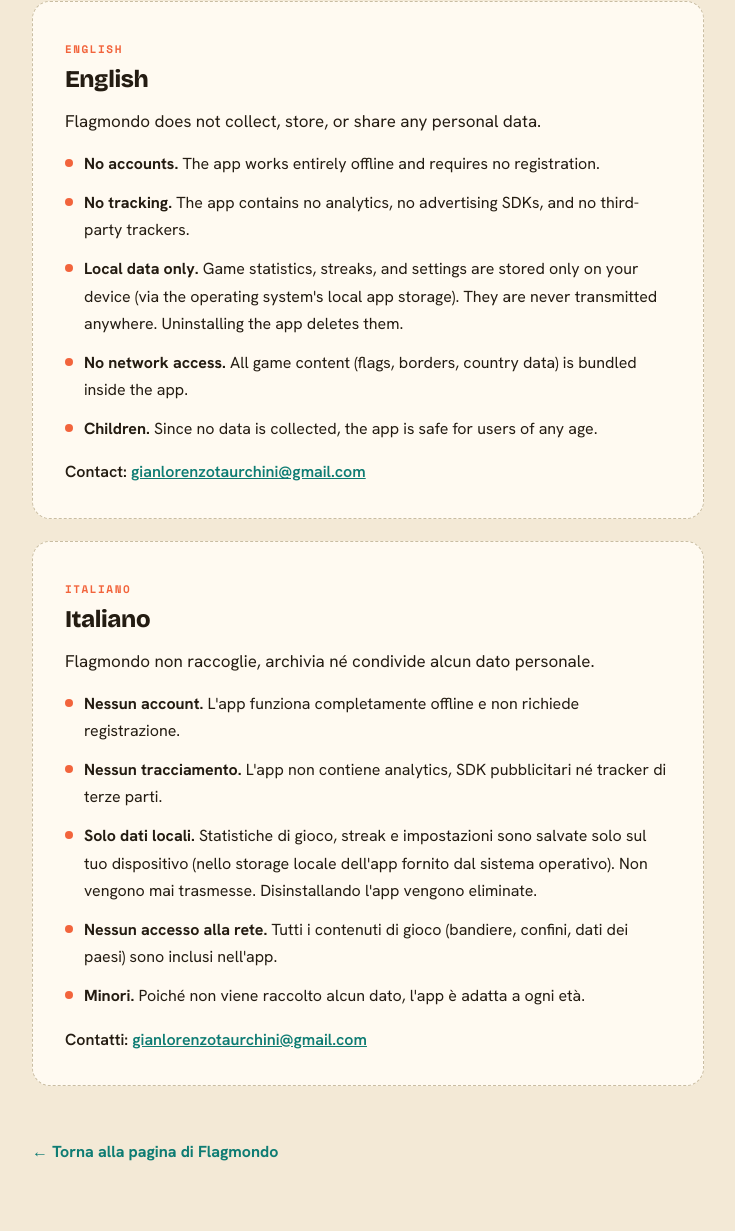
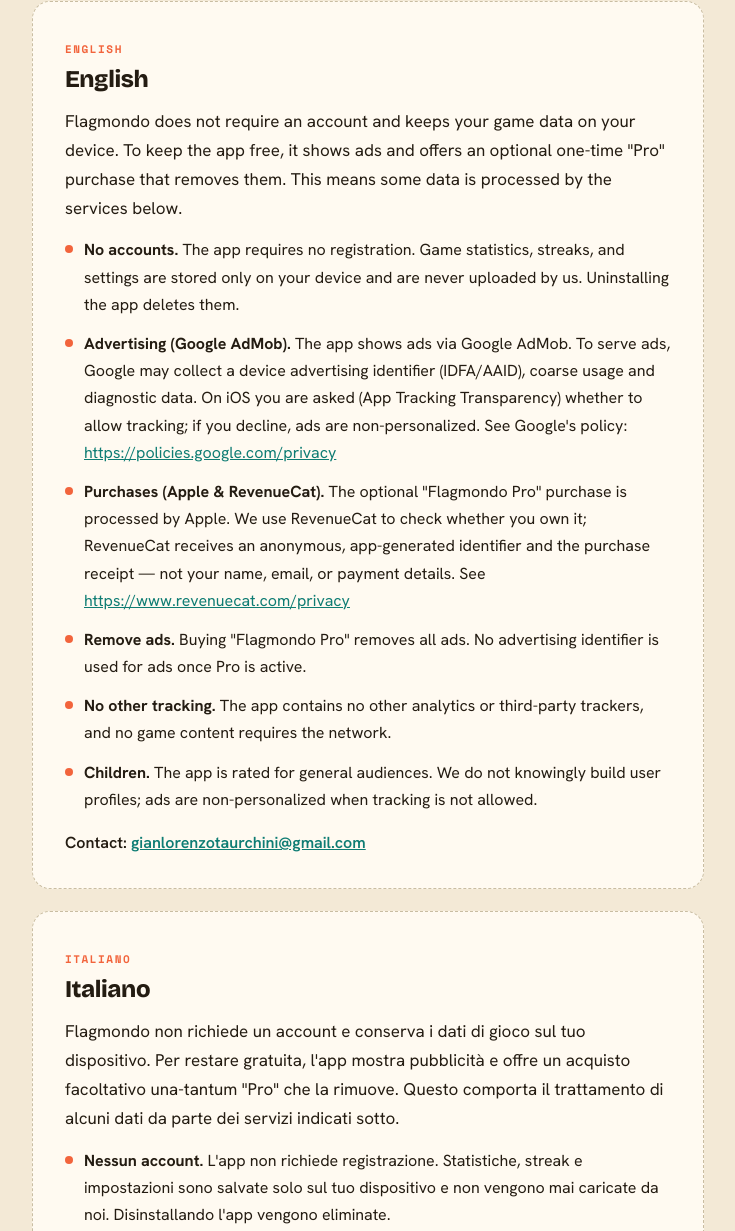
Before and after one commit to gialloos/gianlorenzotaurchini.com, a plain HTML site: page flagmondo/privacy/index.html in a window 1280 px wide. Shown: the part 283-1514 px from the top of the page, without its empty margins (272-1007 px from the left). Drawn offline with nearby package versions, Linux system fonts and the light colour scheme.

Commit message:
Flagmondo: app-ads.txt AdMob + privacy/copy aggiornati (pubblicità e Pro)

```diff
--- /dev/null
+++ b/app-ads.txt
@@ -0,0 +1 @@
+google.com, pub-7814471116505695, DIRECT, f08c47fec0942fa0
--- a/flagmondo/privacy/index.html
+++ b/flagmondo/privacy/index.html
@@ -5,7 +5,7 @@
   <meta name="viewport" content="width=device-width, initial-scale=1.0" />
   <title>Flagmondo — Privacy Policy</title>
 
-  <meta name="description" content="Privacy policy di Flagmondo: l'app non raccoglie, archivia né condivide alcun dato personale. Funziona offline, senza account, senza tracciamento. EN + IT." />
+  <meta name="description" content="Privacy policy di Flagmondo: nessun account, dati di gioco salvati sul dispositivo. Pubblicità Google AdMob e acquisto facoltativo Pro. EN + IT." />
   <meta name="author" content="Gianlorenzo Taurchini" />
   <meta name="robots" content="index, follow" />
   <link rel="canonical" href="https://gianlorenzotaurchini.com/flagmondo/privacy/" />
@@ -13,7 +13,7 @@
   <meta property="og:type" content="article" />
   <meta property="og:url" content="https://gianlorenzotaurchini.com/flagmondo/privacy/" />
   <meta property="og:title" content="Flagmondo — Privacy Policy" />
-  <meta property="og:description" content="Flagmondo non raccoglie alcun dato personale. Offline, senza account, senza tracciamento." />
+  <meta property="og:description" content="Flagmondo: nessun account, dati sul dispositivo. Pubblicità AdMob e acquisto facoltativo Pro." />
   <meta property="og:image" content="https://gianlorenzotaurchini.com/flagmondo/img/og.png" />
   <meta name="twitter:card" content="summary" />
 
@@ -82,20 +82,21 @@
   <main>
     <span class="kicker">DOCUMENTO · RISERVATEZZA</span>
     <h1>Flagmondo — Privacy Policy</h1>
-    <p class="updated">Last updated: 2026-06-27 · Ultimo aggiornamento: 27/06/2026</p>
+    <p class="updated">Last updated: 2026-07-09 · Ultimo aggiornamento: 09/07/2026</p>
     <div class="perf"></div>
 
     <!-- ENGLISH -->
     <section class="lang" lang="en">
       <span class="tag">English</span>
       <h2>English</h2>
-      <p class="lead">Flagmondo does not collect, store, or share any personal data.</p>
+      <p class="lead">Flagmondo does not require an account and keeps your game data on your device. To keep the app free, it shows ads and offers an optional one-time "Pro" purchase that removes them. This means some data is processed by the services below.</p>
       <ul>
-        <li><span class="dot" aria-hidden="true"></span><span><b>No accounts.</b> The app works entirely offline and requires no registration.</span></li>
-        <li><span class="dot" aria-hidden="true"></span><span><b>No tracking.</b> The app contains no analytics, no advertising SDKs, and no third-party trackers.</span></li>
-        <li><span class="dot" aria-hidden="true"></span><span><b>Local data only.</b> Game statistics, streaks, and settings are stored only on your device (via the operating system's local app storage). They are never transmitted anywhere. Uninstalling the app deletes them.</span></li>
-        <li><span class="dot" aria-hidden="true"></span><span><b>No network access.</b> All game content (flags, borders, country data) is bundled inside the app.</span></li>
-        <li><span class="dot" aria-hidden="true"></span><span><b>Children.</b> Since no data is collected, the app is safe for users of any age.</span></li>
+        <li><span class="dot" aria-hidden="true"></span><span><b>No accounts.</b> The app requires no registration. Game statistics, streaks, and settings are stored only on your device and are never uploaded by us. Uninstalling the app deletes them.</span></li>
+        <li><span class="dot" aria-hidden="true"></span><span><b>Advertising (Google AdMob).</b> The app shows ads via Google AdMob. To serve ads, Google may collect a device advertising identifier (IDFA/AAID), coarse usage and diagnostic data. On iOS you are asked (App Tracking Transparency) whether to allow tracking; if you decline, ads are non-personalized. See Google's policy: <a href="https://policies.google.com/privacy">https://policies.google.com/privacy</a></span></li>
+        <li><span class="dot" aria-hidden="true"></span><span><b>Purchases (Apple &amp; RevenueCat).</b> The optional "Flagmondo Pro" purchase is processed by Apple. We use RevenueCat to check whether you own it; RevenueCat receives an anonymous, app-generated identifier and the purchase receipt — not your name, email, or payment details. See <a href="https://www.revenuecat.com/privacy">https://www.revenuecat.com/privacy</a></span></li>
+        <li><span class="dot" aria-hidden="true"></span><span><b>Remove ads.</b> Buying "Flagmondo Pro" removes all ads. No advertising identifier is used for ads once Pro is active.</span></li>
+        <li><span class="dot" aria-hidden="true"></span><span><b>No other tracking.</b> The app contains no other analytics or third-party trackers, and no game content requires the network.</span></li>
+        <li><span class="dot" aria-hidden="true"></span><span><b>Children.</b> The app is rated for general audiences. We do not knowingly build user profiles; ads are non-personalized when tracking is not allowed.</span></li>
       </ul>
       <p class="contact-line">Contact: <a href="mailto:gianlorenzotaurchini@gmail.com">gianlorenzotaurchini@gmail.com</a></p>
     </section>
@@ -104,13 +105,14 @@
     <section class="lang" lang="it">
       <span class="tag">Italiano</span>
       <h2>Italiano</h2>
-      <p class="lead">Flagmondo non raccoglie, archivia né condivide alcun dato personale.</p>
+      <p class="lead">Flagmondo non richiede un account e conserva i dati di gioco sul tuo dispositivo. Per restare gratuita, l'app mostra pubblicità e offre un acquisto facoltativo una-tantum "Pro" che la rimuove. Questo comporta il trattamento di alcuni dati da parte dei servizi indicati sotto.</p>
       <ul>
-        <li><span class="dot" aria-hidden="true"></span><span><b>Nessun account.</b> L'app funziona completamente offline e non richiede registrazione.</span></li>
-        <li><span class="dot" aria-hidden="true"></span><span><b>Nessun tracciamento.</b> L'app non contiene analytics, SDK pubblicitari né tracker di terze parti.</span></li>
-        <li><span class="dot" aria-hidden="true"></span><span><b>Solo dati locali.</b> Statistiche di gioco, streak e impostazioni sono salvate solo sul tuo dispositivo (nello storage locale dell'app fornito dal sistema operativo). Non vengono mai trasmesse. Disinstallando l'app vengono eliminate.</span></li>
-        <li><span class="dot" aria-hidden="true"></span><span><b>Nessun accesso alla rete.</b> Tutti i contenuti di gioco (bandiere, confini, dati dei paesi) sono inclusi nell'app.</span></li>
-        <li><span class="dot" aria-hidden="true"></span><span><b>Minori.</b> Poiché non viene raccolto alcun dato, l'app è adatta a ogni età.</span></li>
+        <li><span class="dot" aria-hidden="true"></span><span><b>Nessun account.</b> L'app non richiede registrazione. Statistiche, streak e impostazioni sono salvate solo sul tuo dispositivo e non vengono mai caricate da noi. Disinstallando l'app vengono eliminate.</span></li>
+        <li><span class="dot" aria-hidden="true"></span><span><b>Pubblicità (Google AdMob).</b> L'app mostra annunci tramite Google AdMob. Per erogare gli annunci, Google può raccogliere un identificatore pubblicitario del dispositivo (IDFA/AAID) e dati d'uso e diagnostici aggregati. Su iOS ti viene chiesto (App Tracking Transparency) se consentire il tracciamento; se rifiuti, gli annunci sono non personalizzati. Policy di Google: <a href="https://policies.google.com/privacy">https://policies.google.com/privacy</a></span></li>
+        <li><span class="dot" aria-hidden="true"></span><span><b>Acquisti (Apple e RevenueCat).</b> L'acquisto facoltativo "Flagmondo Pro" è gestito da Apple. Usiamo RevenueCat per verificare se lo possiedi; RevenueCat riceve un identificatore anonimo generato dall'app e la ricevuta d'acquisto — non il tuo nome, email o dati di pagamento. Vedi <a href="https://www.revenuecat.com/privacy">https://www.revenuecat.com/privacy</a></span></li>
+        <li><span class="dot" aria-hidden="true"></span><span><b>Rimuovere la pubblicità.</b> Acquistando "Flagmondo Pro" tutti gli annunci vengono rimossi. Con Pro attivo non viene usato alcun identificatore pubblicitario.</span></li>
+        <li><span class="dot" aria-hidden="true"></span><span><b>Nessun altro tracciamento.</b> L'app non contiene altri analytics né tracker di terze parti, e nessun contenuto di gioco richiede la rete.</span></li>
+        <li><span class="dot" aria-hidden="true"></span><span><b>Minori.</b> L'app è adatta a un pubblico generico. Non costruiamo consapevolmente profili utente; gli annunci sono non personalizzati quando il tracciamento non è consentito.</span></li>
       </ul>
       <p class="contact-line">Contatti: <a href="mailto:gianlorenzotaurchini@gmail.com">gianlorenzotaurchini@gmail.com</a></p>
     </section>
```
Also changed, not shown: flagmondo/index.html (+5 -5 lines), flagmondo/support/index.html (+4 -4 lines).
